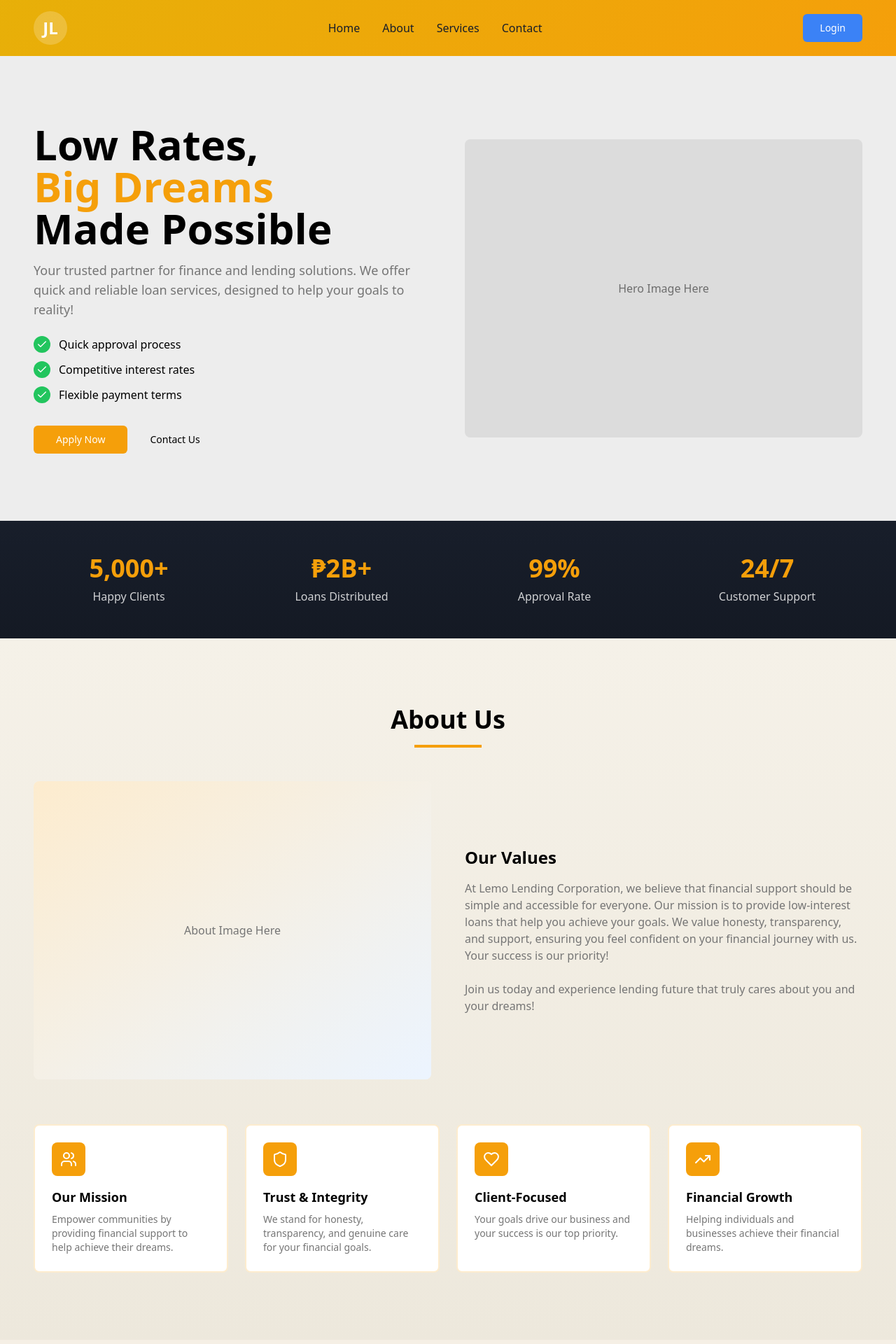
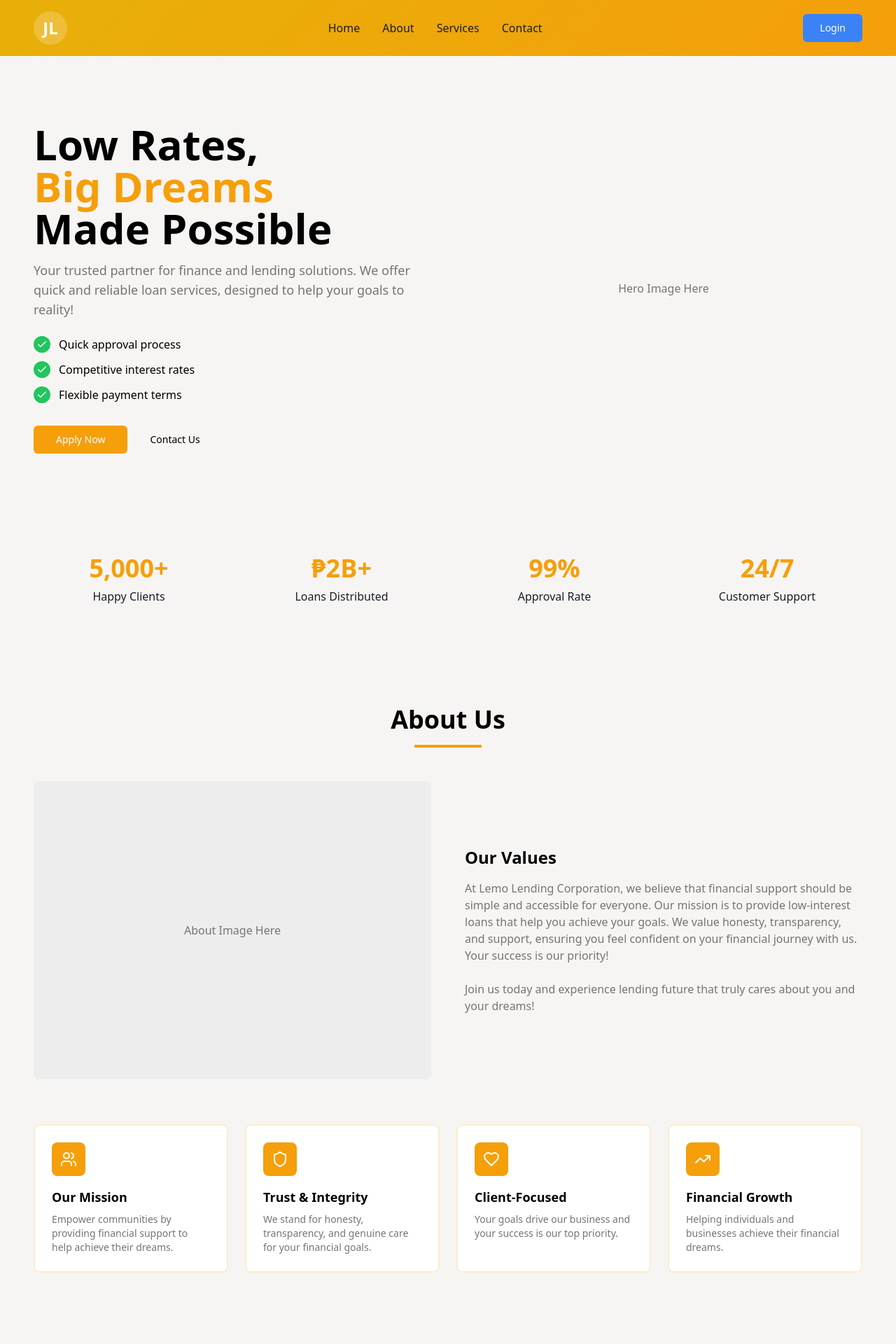
Before and after one commit to jcaMx/jamo-lending-system, a React (Vite) app: page / in a window 1280 px wide. Shown: the top 1920 px of the page at 70% size. Built offline with nearby package versions, Linux system fonts and the light colour scheme; the HTML template or start-up script is replaced by a standard one.

Commit message:
Update section backgrounds to #F7F5F3 and remove image gradients
- Set background color of all sections to #F7F5F3
- Remove gradients from all images and related sections (hero, about, contact, etc.)
- Preserve existing content while applying solid background and flat image styling

```diff
--- a/src/components/About.tsx
+++ b/src/components/About.tsx
@@ -25,7 +25,7 @@ const About = () => {
   ];
 
   return (
-    <section id="about" className="py-16 md:py-24 px-6 md:px-12" style={{ background: 'linear-gradient(180deg, #F5F1E8 0%, #EDE8DC 100%)' }}>
+    <section id="about" style={{ backgroundColor: '#F7F5F3' }} className="py-16 md:py-24 px-6 md:px-12">
       <div className="max-w-7xl mx-auto">
         <div className="text-center mb-12">
           <h2 className="text-3xl md:text-4xl font-bold mb-4">
@@ -35,9 +35,9 @@ const About = () => {
         </div>
 
         <div className="grid md:grid-cols-2 gap-12 items-center mb-16">
-          <div className="aspect-[4/3] bg-white rounded-lg overflow-hidden">
+          <div className="aspect-[4/3] bg-muted rounded-lg overflow-hidden">
             {/* Placeholder for about image - user will provide */}
-            <div className="w-full h-full bg-gradient-to-br from-golden/20 to-blue-200/30 flex items-center justify-center">
+            <div className="w-full h-full bg-muted flex items-center justify-center">
               <span className="text-muted-foreground">About Image Here</span>
             </div>
           </div>
--- a/src/components/Contact.tsx
+++ b/src/components/Contact.tsx
@@ -5,7 +5,7 @@ import { MapPin, Phone, Mail, Clock } from "lucide-react";
 
 const Contact = () => {
   return (
-    <section id="contact" className="py-16 md:py-24 px-6 md:px-12" style={{ background: 'linear-gradient(180deg, #F5F1E8 0%, #EDE8DC 100%)' }}>
+    <section id="contact" style={{ backgroundColor: '#F7F5F3' }} className="py-16 md:py-24 px-6 md:px-12">
       <div className="max-w-7xl mx-auto">
         <div className="text-center mb-12">
           <h2 className="text-3xl md:text-4xl font-bold mb-4">
@@ -89,7 +89,7 @@ const Contact = () => {
 
         <div className="aspect-video bg-muted rounded-lg overflow-hidden">
           {/* Placeholder for map - user can integrate actual map */}
-          <div className="w-full h-full bg-gradient-to-br from-green-200/30 to-blue-200/30 flex items-center justify-center">
+          <div className="w-full h-full bg-muted flex items-center justify-center">
             <span className="text-muted-foreground">Map Location Here</span>
           </div>
         </div>
--- a/src/components/Hero.tsx
+++ b/src/components/Hero.tsx
@@ -3,7 +3,7 @@ import { Check } from "lucide-react";
 
 const Hero = () => {
   return (
-    <section style={{ backgroundColor: '#EDEDED' }} className="py-16 md:py-24 px-6 md:px-12">
+    <section style={{ backgroundColor: '#F7F5F3' }} className="py-16 md:py-24 px-6 md:px-12">
       <div className="max-w-7xl mx-auto grid md:grid-cols-2 gap-12 items-center">
         <div>
           <h1 className="text-4xl md:text-5xl lg:text-6xl font-bold mb-4">
@@ -48,9 +48,9 @@ const Hero = () => {
         </div>
 
         <div className="relative">
-          <div className="aspect-[4/3] rounded-lg overflow-hidden" style={{ backgroundColor: '#EDEDED' }}>
+          <div className="aspect-[4/3] rounded-lg overflow-hidden" style={{ backgroundColor: '#F7F5F3' }}>
             {/* Placeholder for hero image - user will provide */}
-            <div className="w-full h-full flex items-center justify-center" style={{ backgroundColor: '#EDEDED', mixBlendMode: 'multiply' }}>
+            <div className="w-full h-full flex items-center justify-center" style={{ backgroundColor: '#F7F5F3' }}>
               <span className="text-muted-foreground">Hero Image Here</span>
             </div>
           </div>
--- a/src/components/Services.tsx
+++ b/src/components/Services.tsx
@@ -19,7 +19,7 @@ const Services = () => {
   ];
 
   return (
-    <section id="services" className="bg-cream py-16 md:py-24 px-6 md:px-12">
+    <section id="services" style={{ backgroundColor: '#F7F5F3' }} className="py-16 md:py-24 px-6 md:px-12">
       <div className="max-w-7xl mx-auto">
         <div className="text-center mb-12">
           <h2 className="text-3xl md:text-4xl font-bold mb-4">
@@ -31,7 +31,7 @@ const Services = () => {
         <div className="grid md:grid-cols-2 gap-6">
           {services.map((service, index) => (
             <div key={index} className="bg-white rounded-lg border-2 border-golden overflow-hidden hover:shadow-lg transition-shadow">
-              <div className="aspect-[4/3] bg-gradient-to-br from-golden/20 to-blue-200/30 flex items-center justify-center">
+              <div className="aspect-[4/3] bg-muted flex items-center justify-center">
                 <span className="text-muted-foreground">Service Image {index + 1}</span>
               </div>
               <div className="p-6">
--- a/src/components/Stats.tsx
+++ b/src/components/Stats.tsx
@@ -7,14 +7,14 @@ const Stats = () => {
   ];
 
   return (
-    <section className="bg-gradient-navy py-12 px-6 md:px-12">
+    <section style={{ backgroundColor: '#F7F5F3' }} className="py-12 px-6 md:px-12">
       <div className="max-w-7xl mx-auto grid grid-cols-2 md:grid-cols-4 gap-8">
         {stats.map((stat, index) => (
           <div key={index} className="text-center">
             <div className="text-3xl md:text-4xl font-bold text-golden mb-2">
               {stat.value}
             </div>
-            <div className="text-white/80 text-sm md:text-base">
+            <div className="text-navy text-sm md:text-base">
               {stat.label}
             </div>
           </div>
--- a/src/components/Testimonials.tsx
+++ b/src/components/Testimonials.tsx
@@ -23,7 +23,7 @@ const Testimonials = () => {
   ];
 
   return (
-    <section className="bg-white py-16 md:py-24 px-6 md:px-12">
+    <section style={{ backgroundColor: '#F7F5F3' }} className="py-16 md:py-24 px-6 md:px-12">
       <div className="max-w-7xl mx-auto">
         <div className="text-center mb-12">
           <h2 className="text-3xl md:text-4xl font-bold mb-4">
```
